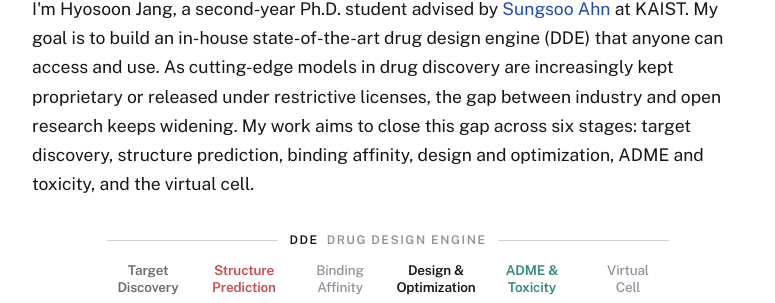
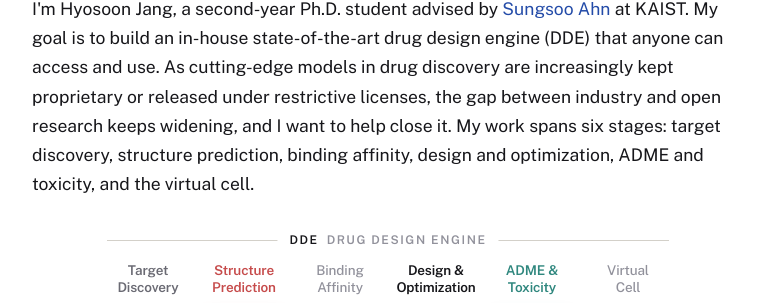
Before and after one commit to hsjang0/hsjang, a Jekyll site: the page built from index.html, in a window 1280 px wide and 900 px high. Shown: the part 398-701 px from the top of the window, without its empty margins (252-1027 px from the left). Built offline with Jekyll 4.4.1, drawn with Linux system fonts in a browser that asks for light colours.

Commit message:
Restore 'I want to help close it' and state the scope as my work
Co-Authored-By: Claude Opus 5.5 <noreply@anthropic.com>

```diff
--- a/index.html
+++ b/index.html
@@ -57,8 +57,8 @@ title: Home
       at KAIST. My goal is to build an in-house state-of-the-art drug design engine
       (DDE) that anyone can access and use. As cutting-edge models in drug discovery
       are increasingly kept proprietary or released under restrictive licenses, the
-      gap between industry and open research keeps widening. My work aims to close
-      this gap across six stages: target discovery, structure prediction, binding
+      gap between industry and open research keeps widening, and I want to help close
+      it. My work spans six stages: target discovery, structure prediction, binding
       affinity, design and optimization, ADME and toxicity, and the virtual cell.
     </p>
   </div>
```
